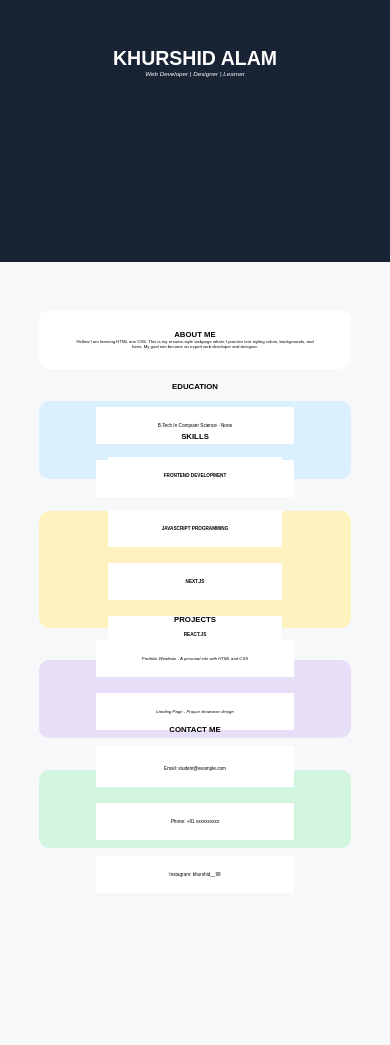
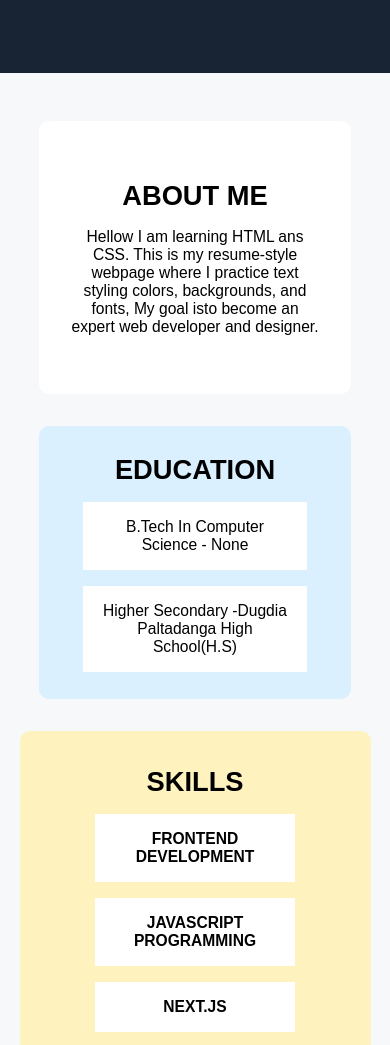
Before and after one commit to khurshid-99/Cohort-2.0-First-Project, a plain HTML site: page index.html in a window 390 px wide. Shown: the part 138-1183 px from the top of the page. Drawn offline with Linux system fonts and the light colour scheme.

Commit message:
responsive im mobile device

```diff
--- a/style.css
+++ b/style.css
@@ -11,11 +11,13 @@ body {
 body {
   color: #fff;
   background-color: #212121;
+  position: relative;
 }
 
 .header {
+  position: relative;
   width: 100%;
-  height: 400px;
+  height: 40vh;
   background: #182334;
   text-align: center;
   font-family: Arial, Helvetica, sans-serif;
@@ -36,6 +38,7 @@ body {
   font-style: italic;
 }
 .section_1 {
+  position: relative;
   width: 100%;
   min-height: 100vh;
   background: #f6f8fa;
@@ -48,6 +51,7 @@ body {
   gap: 2rem 0;
 }
 .section_1_One {
+  position: relative;
   width: 80%;
   height: 15vw;
   background: #ffff;
@@ -76,6 +80,7 @@ body {
 /* ----- */
 
 .section_1_Two {
+  position: relative;
   width: 80%;
   height: 20vw;
   background: #daf0ff;
@@ -109,6 +114,7 @@ body {
 /* ----- */
 
 .section_1_Three {
+  position: relative;
   width: 80%;
   height: 30vw;
   background: #fef2bf;
@@ -142,6 +148,7 @@ body {
 /* ----- */
 
 .section_1_Four {
+  position: relative;
   width: 80%;
   height: 20vw;
   background: #e6dff7;
@@ -175,6 +182,7 @@ body {
 /* ----- */
 
 .section_1_Five {
+  position: relative;
   width: 80%;
   height: 20vw;
   background: #d2f5df;
@@ -218,3 +226,101 @@ footer h5 {
   text-transform: uppercase;
   font-weight: 400;
 }
+
+@media (max-width: 700px) {
+  .header {
+    height: 25vh;
+  }
+  .header h1 {
+    font-size: 9vw;
+  }
+  .header h5 {
+    font-size: 4vw;
+  }
+
+  /* --- */
+
+  .section_1 {
+    min-height: 100vh;
+    padding: 3rem 0;
+    gap: 2rem 0;
+  }
+  .section_1_One {
+    position: relative;
+    width: 80%;
+    height: 70vw;
+  }
+  .section_1_One h2 {
+    font-size: 7vw;
+  }
+
+  .section_1_One h4 {
+    font-size: 4vw;
+    margin-top: 1rem;
+  }
+
+  /* ----- */
+  .section_1_Two {
+    height: 70vw;
+  }
+  .section_1_Two h2 {
+    font-size: 7vw;
+  }
+
+  .section_1_Two h4 {
+    font-size: 4vw;
+    width: 90%;
+  }
+
+  /* ----- */
+
+  .section_1_Three {
+    width: 90%;
+    height: 120vw;
+  }
+  .section_1_Three h2 {
+    font-size: 7vw;
+
+  }
+
+  .section_1_Three h4 {
+    font-size: 4vw;
+  }
+
+  /* ----- */
+
+.section_1_Four {
+
+  width: 90%;
+  height: 100vw;
+
+}
+.section_1_Four h2 {
+  font-size: 7vw;
+}
+
+.section_1_Four h4 {
+  font-size: 4vw;
+  width: 90%;
+}
+
+/* ----- */
+.section_1_Five {
+
+  width: 90%;
+  height: 100vw;
+
+}
+.section_1_Five h2 {
+  font-size: 7vw;
+
+}
+
+.section_1_Five h4 {
+  font-size: 4vw;
+  width: 90%;
+
+}
+
+/* ----- */
+}
```
